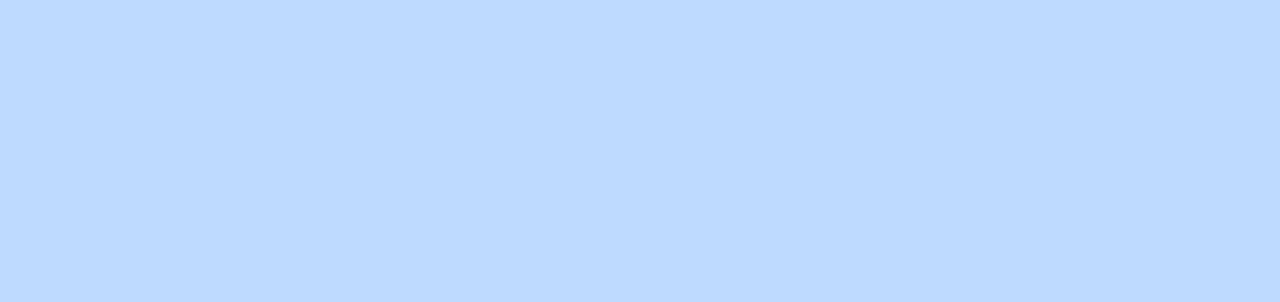
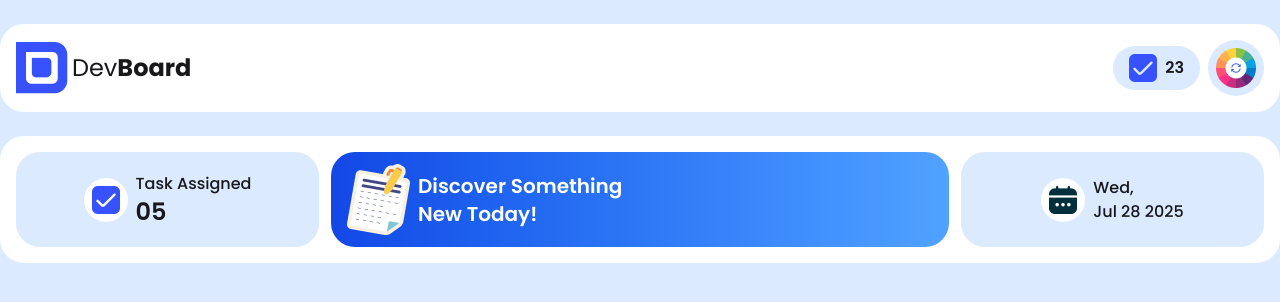
Before and after one commit to iktushar01/dev-board-web-app, a plain HTML site: page index.html in a window 1280 px wide. Drawn offline with nearby package versions, Linux system fonts and the light colour scheme.

Commit message:
top part of big part

```diff
--- a/index.html
+++ b/index.html
@@ -1,5 +1,5 @@
 <!DOCTYPE html>
-<html lang="en" data-theme="light">
+<html lang="en" data-theme="light"  class="bg-blue-100 min-h-screen">
   <head>
     <meta charset="UTF-8" />
     <meta name="viewport" content="width=device-width, initial-scale=1.0" />
@@ -18,9 +18,70 @@
     <script src="https://cdn.jsdelivr.net/npm/@tailwindcss/browser@4"></script>
   </head>
 <body>
-    <section class="container bg-blue-200 min-h-screen mx-auto">
+  <!-- navbar section -->
+    <section class="container mx-auto">
+            <div class=" bg-white p-4 flex justify-between rounded-3xl my-6">
+              <div class="flex items-center gap-1">
+                <img src="./assets/logo.png" alt="">
+                <h1 class="font-normal text-2xl">Dev<span class="font-bold">Board</span></h1>
+              </div>
+              <div class="flex items-center gap-2">
+                <div class="flex items-center gap-2 bg-blue-100 px-4 py-2 rounded-3xl">
+                  <div><img src="./assets/checkbox.png" alt=""></div>
+                  <div><h1 class="font-semibold">23</h1></div>
+                </div>
+                <div class="bg-blue-100 rounded-full p-2">
+                   <img src="./assets/theme-btn.png" alt="">
+                </div>
+
+              </div>
+            </div>
+      </section>
+    <!--main section-->
+    <section class="container mx-auto">
+      <!-- big part -->
+
+      <div class=" bg-white p-4 rounded-3xl mb-6">
+        <!-- top part of big part -->
+        <div class="grid grid-cols-4 gap-3 ">
+          <!-- part-1 -->
+          <div class="bg-blue-100 flex justify-center items-center rounded-3xl gap-2 col-span-1">
+            <div class="p-2 bg-white rounded-full"><img src="./assets/checkbox.png" alt=""></div>
+            <div>
+              <p class="font-medium">Task Assigned</p>
+              <h1 class="font-semibold text-2xl">05</h1>
+            </div>
+          </div>
+          <!-- part-2 -->
+           <div class="flex justify-start p-2 items-center bg-gradient-to-r from-blue-700 to-blue-400  rounded-3xl col-span-2">
+             <div><img src="./assets/board.png" alt=""></div>
+             <div>
+              <h1 class="text-white font-semibold text-xl">Discover Something <br>  New Today!</h1>
+             </div>
+           </div>
+           <!-- part-3 -->
+           <div class="bg-blue-100 gap-2 flex justify-center items-center rounded-3xl col-span-1">
+            <div class="p-2 bg-white rounded-full"><img src="./assets/calender.png" alt=""></div>
+            <div>
+              <h1 class="font-medium">Wed,</h1>
+              <h1 class="font-medium">Jul 28 2025</h1>
+            </div>
+
+            </div>
+
+        </div>
+        <!-- bottom part of big part -->
+      </div>
+
+
+
+      <!-- small part -->
+       <div>
+
+       </div>
 
     </section>
 
+
 </body>
 </html>
```
